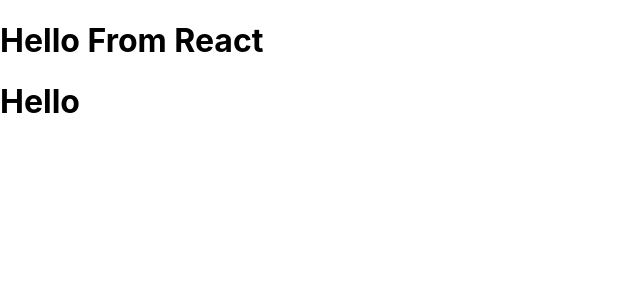
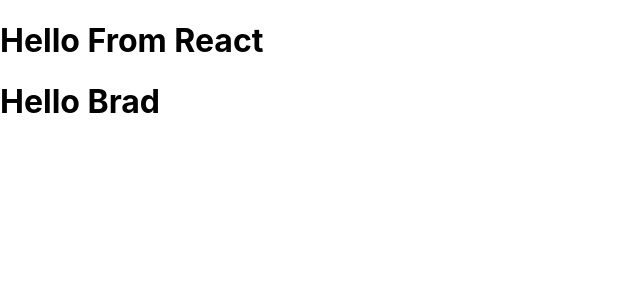
Before and after one commit to petitoff/react-task-tracker, a React (Create React App) app: page / in a window 1280 px wide. Shown: the top 300 px of the page, without its empty margins (0-640 px from the left). Built offline with nearby package versions, Linux system fonts and the light colour scheme.

Commit message:
Test lines of code.

```diff
--- a/src/App.js
+++ b/src/App.js
@@ -1,8 +1,9 @@
 function App() {
+  const name = 'Brad'
   return (
-    <div className="App">
+    <div className="container">
       <h1>Hello From React</h1>
-      <h1>Hello</h1>
+      <h1>Hello {name}</h1>
     </div>
   );
 }
```
